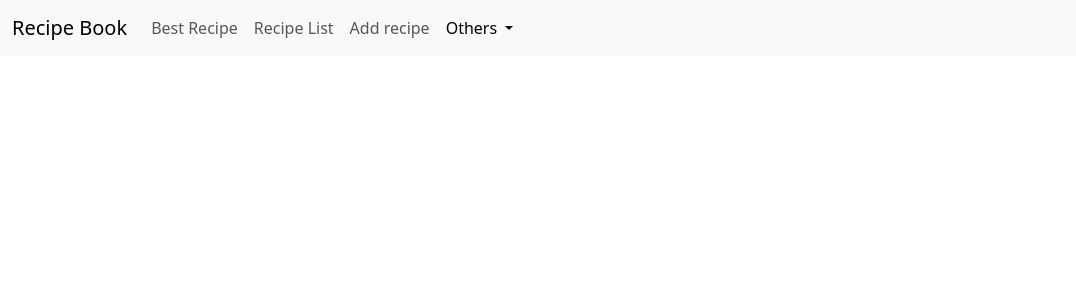
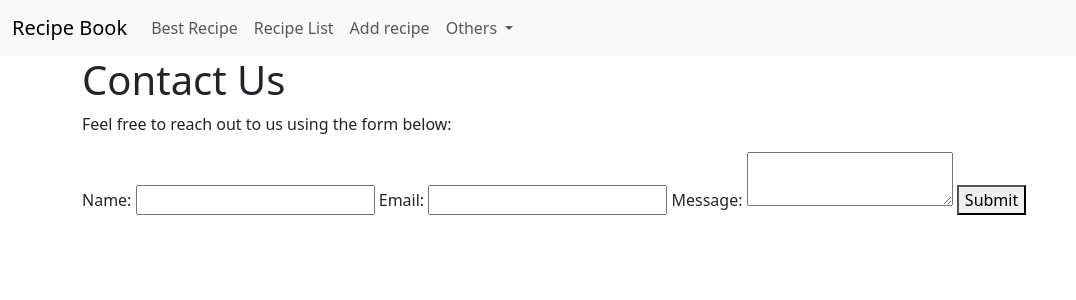
Before and after one commit to tojamvti/test_flask, a Flask app: page /contact in a window 1280 px wide. Shown: the top 300 px of the page, without its empty margins (0-1076 px from the left). Run offline with Flask 3, Linux system fonts and the light colour scheme.

Commit message:
final_touches

```diff
--- a/app.py
+++ b/app.py
@@ -1,11 +1,11 @@
-from flask import Flask, render_template, request, redirect, url_for, g
+from flask import Flask, render_template, request, redirect, url_for,g
 from flask_wtf import FlaskForm
 from wtforms import StringField, TextAreaField, FileField
 from wtforms.validators import InputRequired
 import sqlite3
 
 app_info = {
-    'db_file' : r"E:\Flask\test_flask\data\recipies.db"
+    'db_file' : r"D:\Studia\Python\test_flask\data\recipies.db"
 }
 
 app = Flask(__name__)
@@ -76,9 +76,26 @@
 def best_recipe():
     return render_template('best_recipe.html', active_menu='best_recipe')
 
-@app.route('/contact')
+
+
+
+class ContactForm(FlaskForm):
+    name = StringField('Name', validators=[InputRequired()])
+    email = StringField('Email', validators=[InputRequired()])
+    message = TextAreaField('Message', validators=[InputRequired()])
+
+@app.route('/contact', methods=['GET', 'POST'])
 def contact():
-    return render_template('contact.html', active_menu='other')
+    form = ContactForm()
+
+    if form.validate_on_submit():
+        # Handle the form submission logic here
+        # Access form data using form.name.data, form.email.data, form.message.data
+        # Perform any necessary actions with the form data
+
+        return render_template('thank_you.html')
+
+    return render_template('contact.html', form=form)
 
 @app.route('/about')
 def about():
@@ -99,5 +116,7 @@
     return redirect(url_for('recipe_list'))
 
 
+
+
 if __name__ == '__main__':
     app.run(debug=True)
--- a/static/style.css
+++ b/static/style.css
@@ -1,7 +1,7 @@
 /* static/style.css */
 body {
     font-family: 'Arial', sans-serif;
-    background-color: #f8f8f8;
+    background-color: #943e3e;
     margin: 0;
     padding: 0;
 }
--- a/templates/about.html
+++ b/templates/about.html
@@ -5,5 +5,9 @@
 {% endblock %}
 
 {% block content %}
-
+    <div class="container">
+        <h1>About Us</h1>
+        <p>Welcome to our recipe book app! This is a simple application to explore and share delicious recipes.</p>
+        <p>Feel free to explore our collection of recipes and even add your own!</p>
+    </div>
 {% endblock %}
--- a/templates/contact.html
+++ b/templates/contact.html
@@ -5,5 +5,22 @@
 {% endblock %}
 
 {% block content %}
+    <div class="container">
+        <h1>Contact Us</h1>
+        <p>Feel free to reach out to us using the form below:</p>
 
+        <form method="post" action="{{ url_for('contact') }}">
+            {{ form.csrf_token }}
+            <label for="name">Name:</label>
+            <input type="text" id="name" name="name" required>
+
+            <label for="email">Email:</label>
+            <input type="email" id="email" name="email" required>
+
+            <label for="message">Message:</label>
+            <textarea id="message" name="message" required></textarea>
+
+            <button type="submit">Submit</button>
+        </form>
+    </div>
 {% endblock %}
--- a/templates/index.html
+++ b/templates/index.html
@@ -24,8 +24,8 @@
       </div>
       <div class="col-md-auto">
         <img src="{{ url_for('static', filename='recipe_book.jpg') }}"
-          width="600"
-          height="600"
+          width="400"
+          height="400"
         >
       </div>
       <div class="col col-lg-2">
```
Also changed, not shown: static/add_recipe_style.css (added, +19 -0 lines), templates/add_recipe.html (+7 -0 lines), templates/faq.html (+12 -0 lines), data/recipies.db, screen_shots/FAQ.png (added), screen_shots/about_us.png (added), screen_shots/add_recipe.png (added), screen_shots/best_recipes.png (added), screen_shots/contact.png (added), screen_shots/main_page.png (added), screen_shots/recipe_list.png (added).
